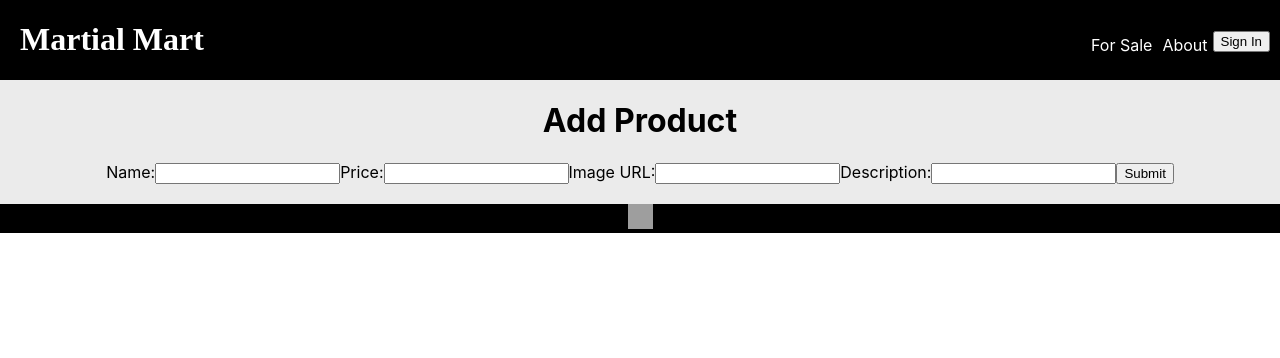
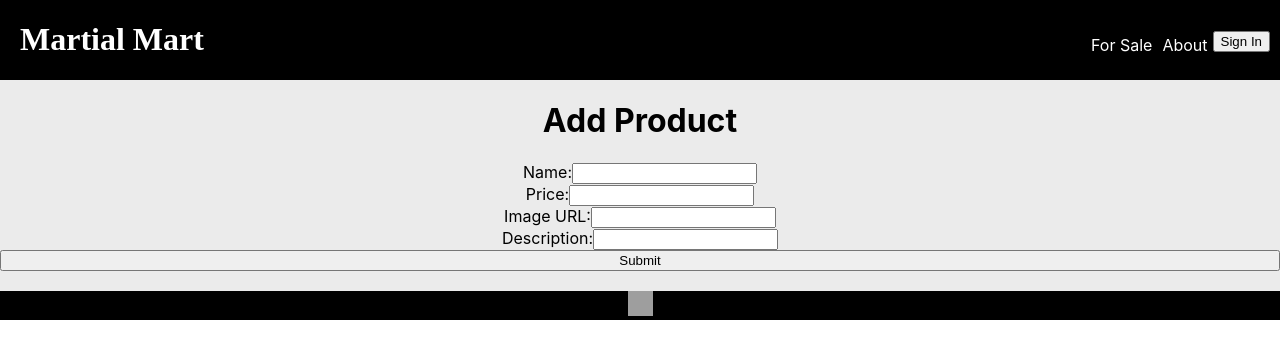
Before and after one commit to zachpartin/Martial-Mart, a React (Create React App) app in the folder client/: page /products/new in a window 1280 px wide. Shown: the top 358 px of the page. Built offline with nearby package versions, Linux system fonts and the light colour scheme; no server answers; grey boxes are pictures that could not be loaded; a web font is replaced by a local one.

Commit message:
createform

```diff
--- /dev/null
+++ b/client/src/screens/ProductCreate.css
@@ -0,0 +1,5 @@
+
+.createForm {
+  display: flex;
+  flex-direction: column;
+}
--- a/client/src/screens/ProductCreate.js
+++ b/client/src/screens/ProductCreate.js
@@ -1,4 +1,5 @@
 import { useState } from "react";
+import './ProductCreate.css';
 
 const ProductCreate = ({ handleProductCreate }) => {
   const [formData, setFormData] = useState({
@@ -27,11 +28,11 @@ const ProductCreate = ({ handleProductCreate }) => {
           e.preventDefault();
           handleProductCreate(formData);
         }}
-      >
+      className="createForm">
         <h1>Add Product</h1>
         <label>
           Name:
-          <input type="text" name="name" value={name} onChange={handleChange} />
+          <input type="text" name="name" value={name} onChange={handleChange} className="createInputs"/>
         </label>
         <label>
           Price:
@@ -40,7 +41,7 @@ const ProductCreate = ({ handleProductCreate }) => {
             name="price"
             value={price}
             onChange={handleChange}
-          />
+            className="createInputs"/>
         </label>
         <label>
           Image URL:
@@ -49,7 +50,7 @@ const ProductCreate = ({ handleProductCreate }) => {
             name="img_url"
             value={img_url}
             onChange={handleChange}
-          />
+            className="createInputs"/>
         </label>
         <label>
           Description:
@@ -58,9 +59,9 @@ const ProductCreate = ({ handleProductCreate }) => {
             name="description"
             value={description}
             onChange={handleChange}
-          />
+            className="createInputs"/>
         </label>
-        <button>Submit</button>
+        <button className="createSubmit">Submit</button>
       </form>
     </div>
   );
```
